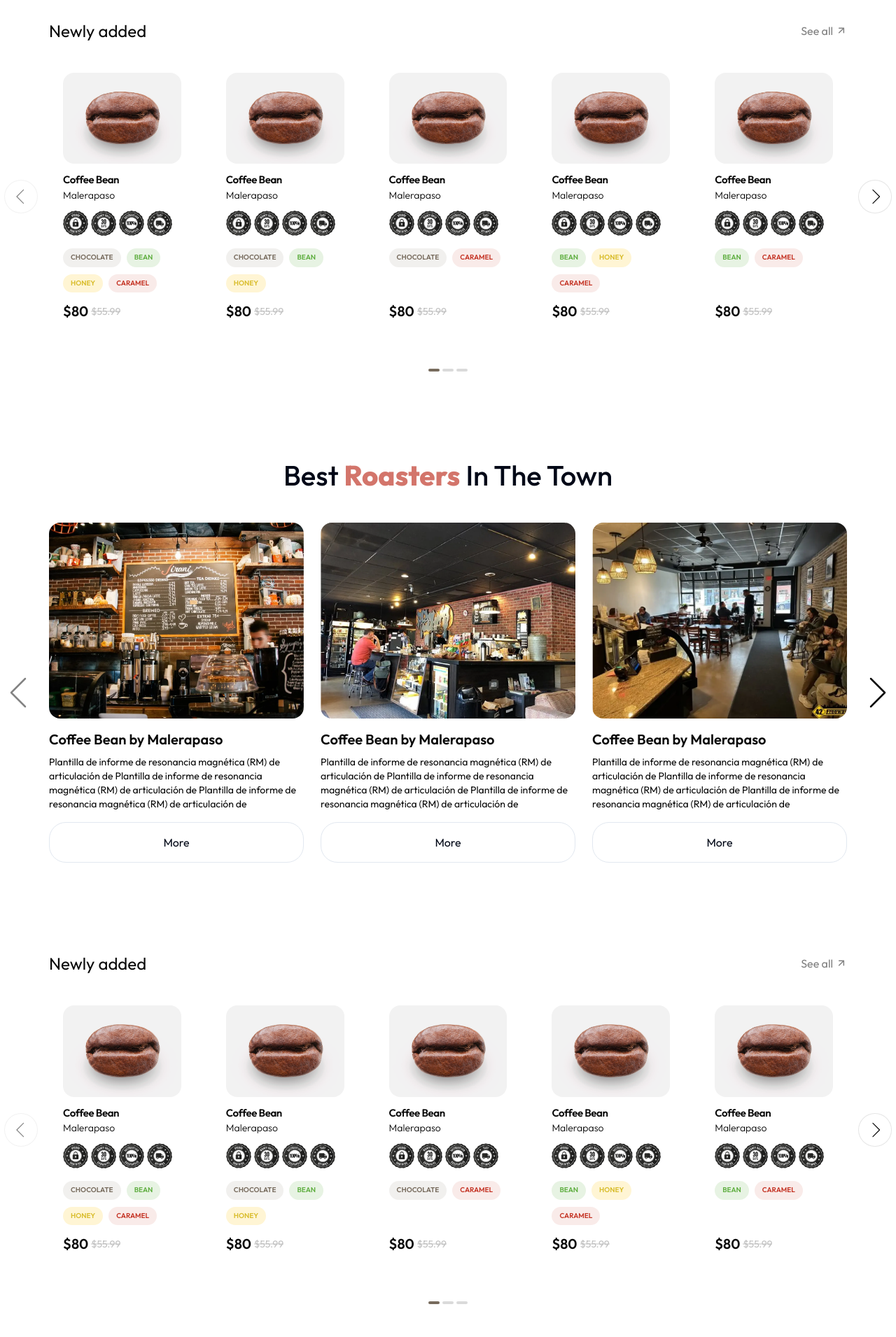
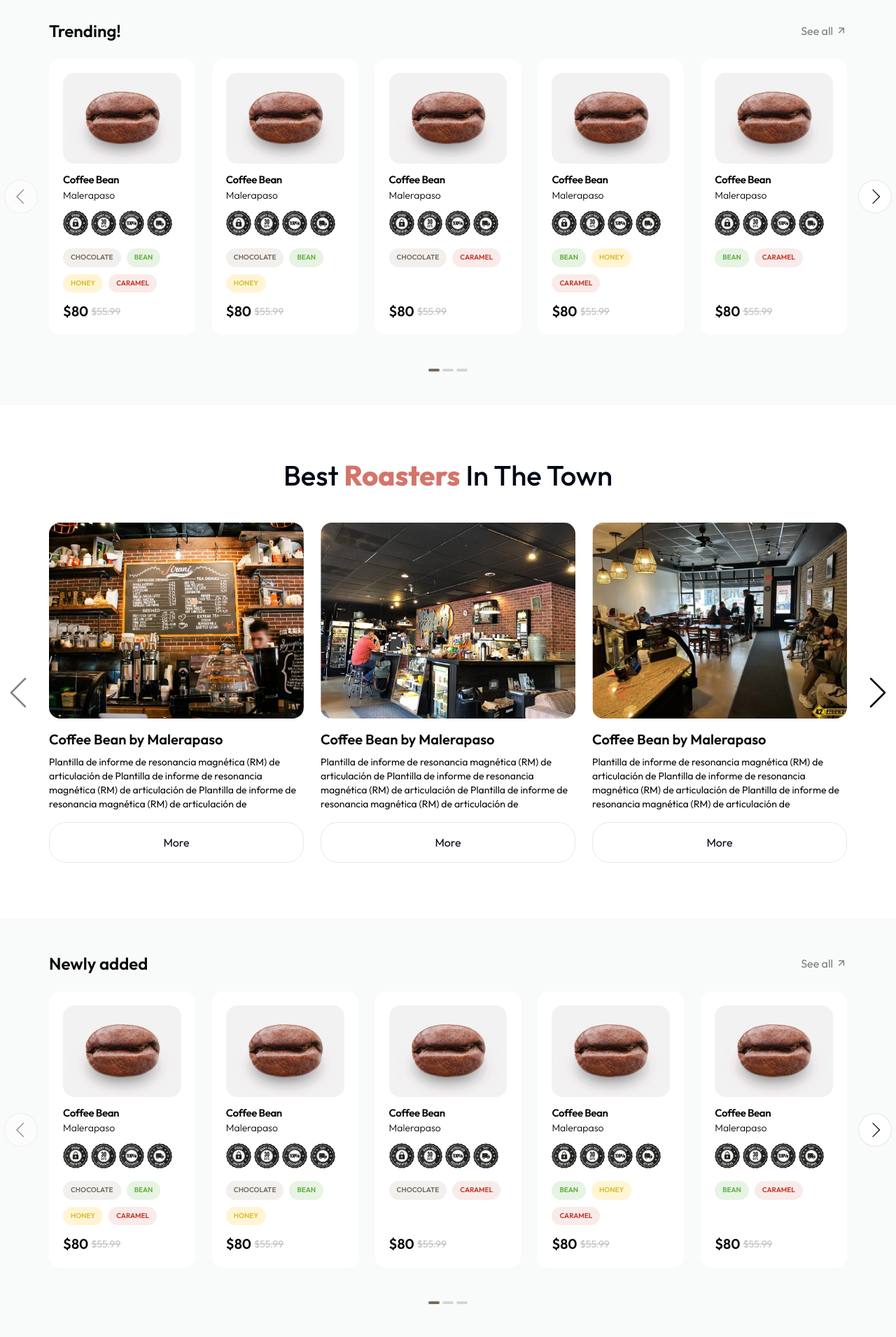
Before and after one commit to star-works/coffee-beans, a Next.js app: page / in a window 1280 px wide. Shown: the part 880-2791 px from the top of the page at 70% size. Built offline with nearby package versions, Linux system fonts and the light colour scheme.

Commit message:
trending

```diff
--- a/src/app/page.js
+++ b/src/app/page.js
@@ -11,9 +11,13 @@ export default function Home() {
     <>
       <Hero />
       <Services />
-      <Trending />
+      <div className="bg-[#F9FAFA] py-12">
+        <Trending title="Trending!" />
+      </div>
       <RoasterSlider />
-      <Trending />
+      <div className="bg-[#F9FAFA] py-12">
+        <Trending title="Newly added" />
+      </div>
       <ArebicaCards />
       <LatestBlog />
     </>
--- a/src/components/common/Footer.jsx
+++ b/src/components/common/Footer.jsx
@@ -6,7 +6,7 @@ let currentYear = new Date().getFullYear();
 
 const Footer = () => {
   return (
-    <div className="mx-3">
+    <div className="mx-3 pb-4">
       <div className="max-w-[1360px] mx-auto bg-[url('/assets/images/png/footer_bg.png')] bg-cover xl:bg-[length:100%_100%] bg-center bg-no-repeat rounded-[32px_32px_0px_0px]">
         <div className="max-w-[1232px] mx-auto md:pb-[55px] md:pt-12 py-12 xl:px-0 px-3">
           <div className="flex justify-between flex-wrap gap-4">
--- a/src/components/common/Trending.jsx
+++ b/src/components/common/Trending.jsx
@@ -20,7 +20,7 @@ import {
 } from "@/components/ui/card";
 import Image from "next/image";
 
-const Trending = () => {
+const Trending = ({ title }) => {
   const [api, setApi] = useState();
   const [current, setCurrent] = useState(0);
   const [count, setCount] = useState(0);
@@ -51,10 +51,9 @@ const Trending = () => {
     }
   };
   return (
-    <div className=" overflow-hidden py-12">
     <div className="w-full px-3 xl:px-0 max-w-[1140px] mx-auto">
       <div className="flex items-center justify-between pb-6">
-          <h3 className="text-2xl text-[#090909]">Newly added</h3>
+        <h3 className="text-2xl text-[#090909] font-semibold">{title}</h3>
         <Link
           href="/"
           className="text-black flex gap-1 items-center text-opacity-50 text-base font-normal hover:text-opacity-100 group duration-300"
@@ -160,7 +159,6 @@ const Trending = () => {
         </div>
       </div>
     </div>
-    </div>
   );
 };
 
```
Lines whose indentation alone changed are shown as unchanged.
